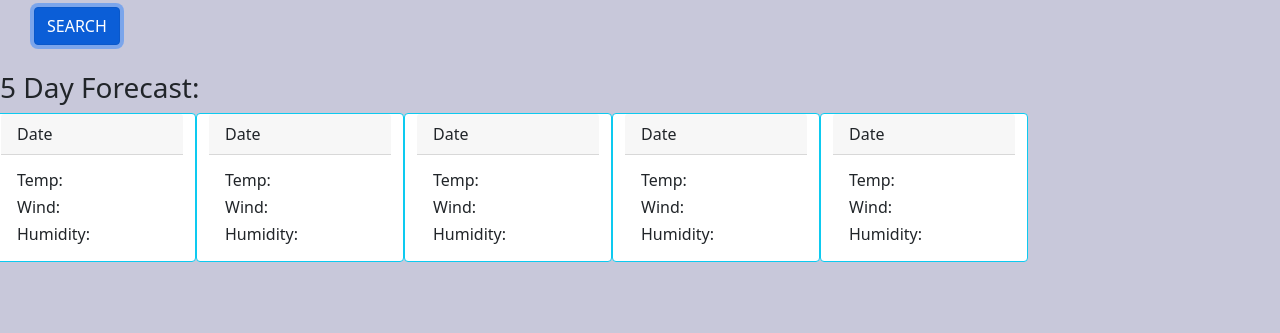
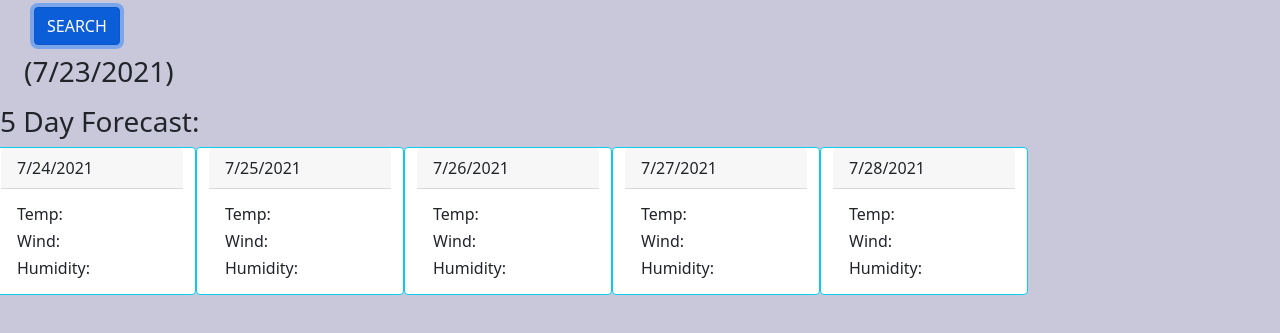
Before and after one commit to mjh1985codeman/Weather-Dashboard, a plain HTML site: page index.html in a window 1280 px wide. Both pictures are taken after typing "Sample" into the empty fields and a click on the button "SEARCH". Shown: the part 135-468 px from the top of the page. Drawn offline with nearby package versions, Linux system fonts and the light colour scheme; no server answers.

Commit message:
added dates using moment.js and wrote to HTML

```diff
--- a/index.html
+++ b/index.html
@@ -40,8 +40,11 @@
       </div>
       <!-- Current City Display Section -->
       <div id="current-city-display">
+        <div class="container-fluid">
+        <h3 id=current-date></h3>
         <h3 id="current-city-name"></h3>
         <h4 id="current-city-state"></h4>
+      </div>
         <p id="current-city-temp"></p>
         <p id="current-city-wind"></p>
         <p id="current-city-humidity"></p>
@@ -53,7 +56,7 @@
       <div class="row">
           <h3>5 Day Forecast:</h3>
           <div class="card border-info mb-3" style="max-width: 13rem;">
-            <div id="fivedaycarddateONE" class="card-header">Date</div>
+            <div id="fivedaycarddateONE" class="card-header"></div>
             <div class="card-body">
               <h6 id="fivedaycardtempONE"class="card-text">Temp:</h6>
               <h6 id="fivedaycardwindONE"class="card-text">Wind:</h6>
@@ -61,7 +64,7 @@
             </div>
           </div>
           <div class="card border-info mb-3" style="max-width: 13rem;">
-            <div id="fivedaycarddateTWO" class="card-header">Date</div>
+            <div id="fivedaycarddateTWO" class="card-header"></div>
             <div class="card-body">
               <h6 id="fivedaycardtempTWO"class="card-text">Temp:</h6>
               <h6 id="fivedaycardwindTWO"class="card-text">Wind:</h6>
@@ -69,7 +72,7 @@
             </div>
           </div>
           <div class="card border-info mb-3" style="max-width: 13rem;">
-            <div id="fivedaycarddateTHREE" class="card-header">Date</div>
+            <div id="fivedaycarddateTHREE" class="card-header"></div>
             <div class="card-body">
               <h6 id="fivedaycardtempTHREE"class="card-text">Temp:</h6>
               <h6 id="fivedaycardwindTHREE"class="card-text">Wind:</h6>
@@ -77,7 +80,7 @@
             </div>
           </div>
           <div class="card border-info mb-3" style="max-width: 13rem;">
-            <div id="fivedaycarddateFOUR" class="card-header">Date</div>
+            <div id="fivedaycarddateFOUR" class="card-header"></div>
             <div class="card-body">
               <h6 id="fivedaycardtempFOUR"class="card-text">Temp:</h6>
               <h6 id="fivedaycardwindFOUR"class="card-text">Wind:</h6>
@@ -85,7 +88,7 @@
             </div>
           </div>
           <div class="card border-info mb-3" style="max-width: 13rem;">
-            <div id="fivedaycarddateFIVE" class="card-header">Date</div>
+            <div id="fivedaycarddateFIVE" class="card-header"></div>
             <div class="card-body">
               <h6 id="fivedaycardtempFIVE"class="card-text">Temp:</h6>
               <h6 id="fivedaycardwindFIVE"class="card-text">Wind:</h6>
@@ -101,6 +104,7 @@
       integrity="sha384-MrcW6ZMFYlzcLA8Nl+NtUVF0sA7MsXsP1UyJoMp4YLEuNSfAP+JcXn/tWtIaxVXM"
       crossorigin="anonymous"
     ></script>
+    <script src="https://cdn.jsdelivr.net/npm/moment@2.29.1/moment.min.js"></script>
     <script src="./script.js"></script>
   </body>
 </html>
--- a/script.js
+++ b/script.js
@@ -3,13 +3,36 @@ var apiKey = "74711516f5fae5b0413ec705cb27b3dc";
 var searchButton = document.getElementById("CitySearchButton");
 var currentCitySearchInputText = document.getElementById("citySearchInputText");
 var fiveDayForecastContEl = document.getElementById("five-day-forecast-cont");
+var nextFiveDayDates = [];
 
 //Event Listner for Search Button
 searchButton.addEventListener("click", handleSearchInput);
 searchButton.addEventListener("click", showFiveDayForecast);
+searchButton.addEventListener("click", getNextFiveDays);
 
 function showFiveDayForecast() {
   fiveDayForecastContEl.removeAttribute("class", "hide");
+}
+
+//function to get the next five dates.
+function getNextFiveDays() {
+  for (i = 0; i < 6; i++) {
+    nextFiveDayDates[i] = moment().add(i, "days").format("M/DD/YYYY");
+  }
+  document.getElementById("fivedaycarddateONE").innerHTML =
+    " " + nextFiveDayDates[1];
+  document.getElementById("fivedaycarddateTWO").innerHTML =
+    " " + nextFiveDayDates[2];
+  document.getElementById("fivedaycarddateTHREE").innerHTML =
+    " " + nextFiveDayDates[3];
+  document.getElementById("fivedaycarddateFOUR").innerHTML =
+    " " + nextFiveDayDates[4];
+  document.getElementById("fivedaycarddateFIVE").innerHTML =
+    " " + nextFiveDayDates[5];
+
+  // write the current date to the Current City Search
+  document.getElementById("current-date").innerHTML =
+    "(" + nextFiveDayDates[0] + ")";
 }
 
 // Api Variable to the current City, State, Lat and Lon for the city that is entered into the
@@ -54,7 +77,7 @@ function searchCurrentCity(city) {
           //current Humidity
           //console.log(data.main.humidity);
           document.getElementById("current-city-humidity").innerHTML =
-            "Humidity: " + data.main.humidity;
+            "Humidity: " + data.main.humidity + "%";
         });
 
       //get UV index
@@ -88,9 +111,11 @@ function fiveDayForecast(forecastResponse) {
   // for loop to start at index 4 (Noon hour of each day) and for the length of the array (40 items)
   // increment by 8 to get the 12th hour conditions for each day of the 5 day forecast.
   for (var i = 4; i < forecastArray.length; i += 8) {
+    console.log(forecastArray[i]);
     console.log(forecastArray[i].main.temp);
     console.log(forecastArray[i].wind.speed);
     console.log(forecastArray[i].main.humidity);
+    console.log(forecastArray[i].weather[0].icon);
     // lets see if this works
   }
 }
```
